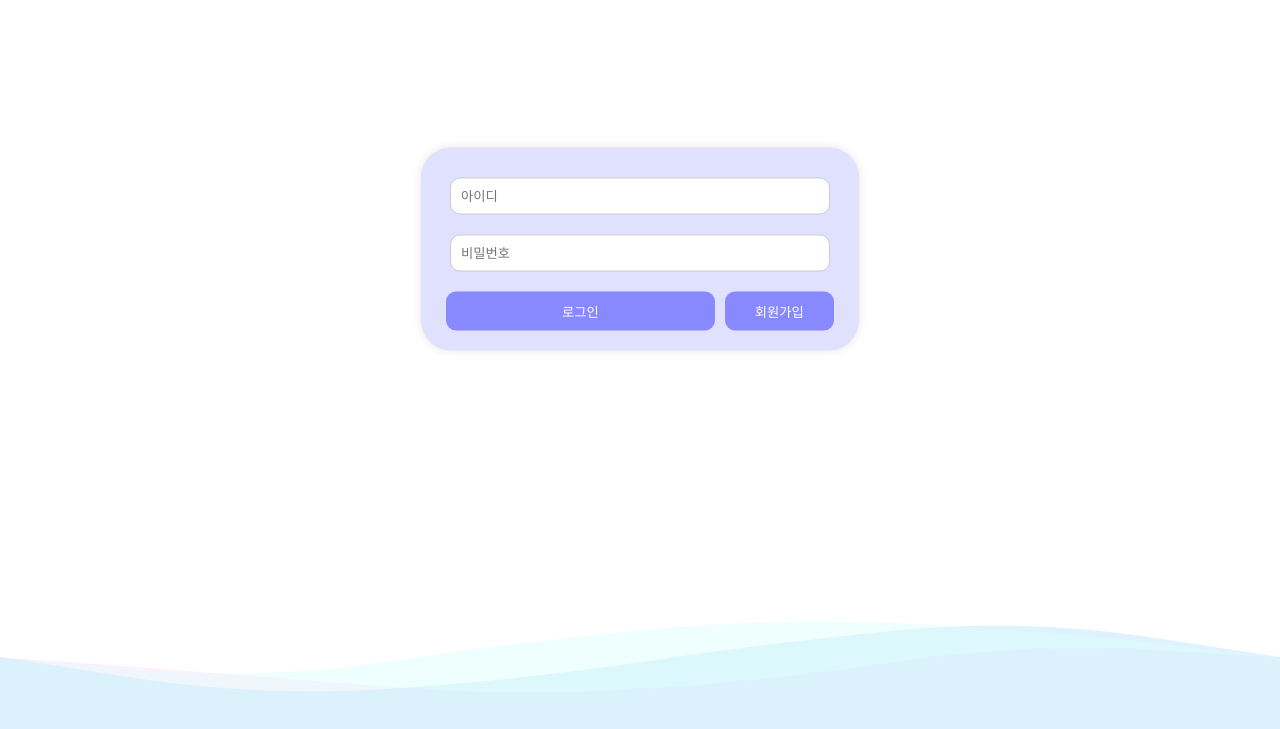
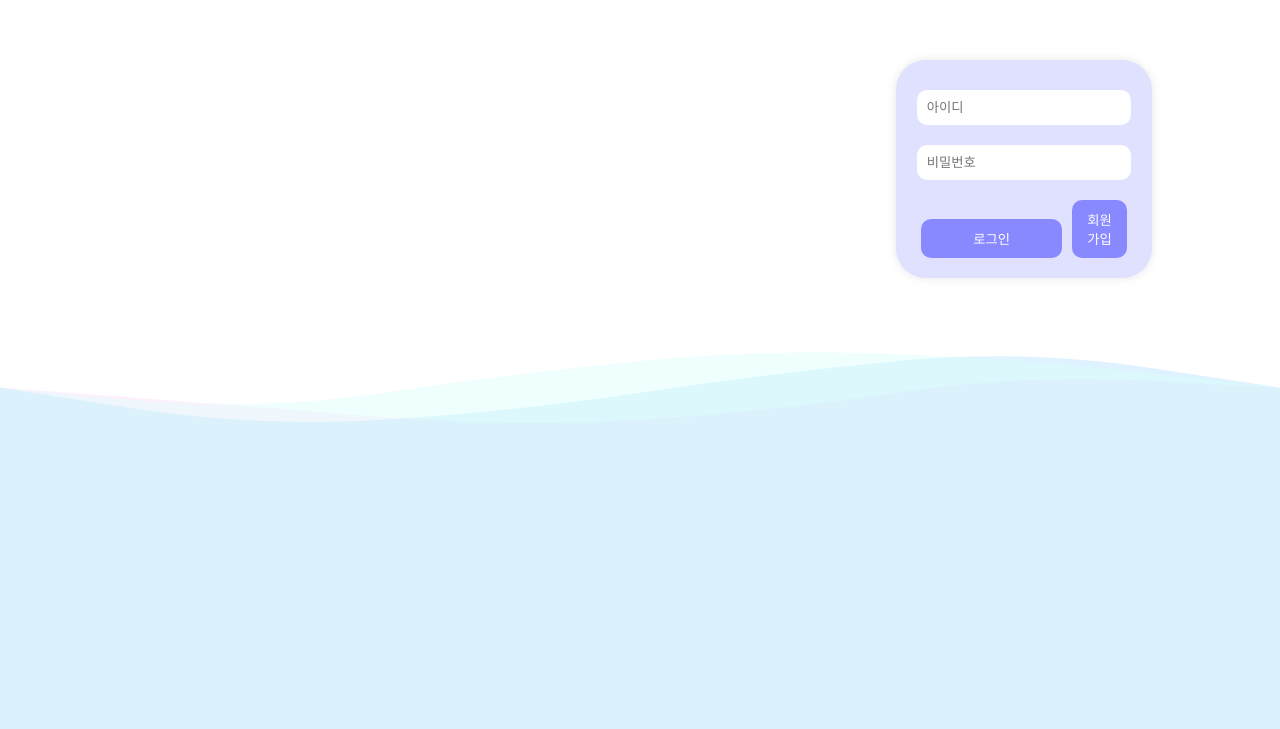
Before and after one commit to LeeHyo-Jeong/MadCamp_Project04, a React (Create React App) app: page / in a window 1280 px wide. Shown: the part 151-880 px from the top of the page. Built offline with nearby package versions, Linux system fonts and the light colour scheme.

Commit message:
adjust interval beween login component and waves

```diff
--- a/src/components/wave.js
+++ b/src/components/wave.js
@@ -13,7 +13,7 @@ export class Wave {
     this.stageWidth = stageWidth; // 캔버스 너비
     this.stageHeight = stageHeight; // 캔버스 높이
     this.centerX = stageWidth / 2;
-    this.centerY = stageHeight / 4;
+    this.centerY = stageHeight / 6;
     this.pointGap = this.stageWidth / (this.totalPoints - 1); // 각 점 사이 간격
     this.init();
   }
--- a/src/login.css
+++ b/src/login.css
@@ -1,20 +1,25 @@
 .login-container {
   position: absolute;
-  top: 50%;
-  left: 50%;
+  top: 40%;
+  left: 80%;
   transform: translate(-50%, -50%);
   background-color: #e0e0ff;
   padding: 20px;
   border-radius: 30px;
   box-shadow: 0 0 10px rgba(0, 0, 0, 0.1);
   text-align: center;
+  border: 0px;
+}
+
+.login-input:focus {
+  outline: 1px solid #8888ff;
 }
 
 .login-input {
   width: 90%;
   padding: 10px;
   margin: 10px 0;
-  border: 1px solid #ccc;
+  border: 0px;
   border-radius: 10px;
 }
 
@@ -22,18 +27,18 @@
   width: calc(70% - 10px);
   padding: 10px;
   margin: 10px 5px 0;
-  border: none;
   border-radius: 10px;
   background-color: #8888ff;
   color: white;
   cursor: pointer;
+  border: 0px;
 }
 
 .register-button {
   width: calc(30% - 10px);
   padding: 10px;
   margin: 10px 5px 0;
-  border: none;
+  border: 0px;
   border-radius: 10px;
   background-color: #8888ff;
   color: white;
```
